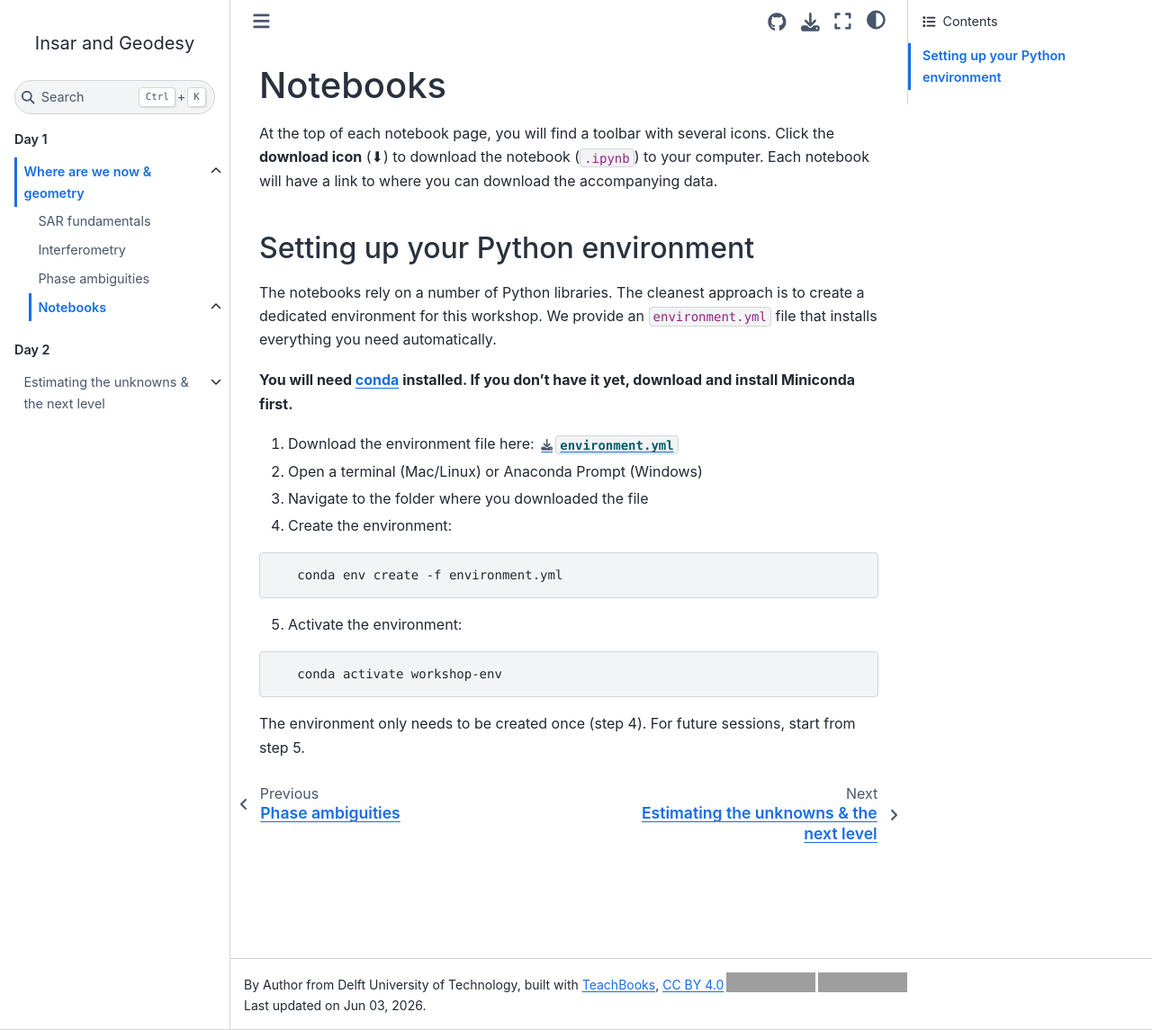
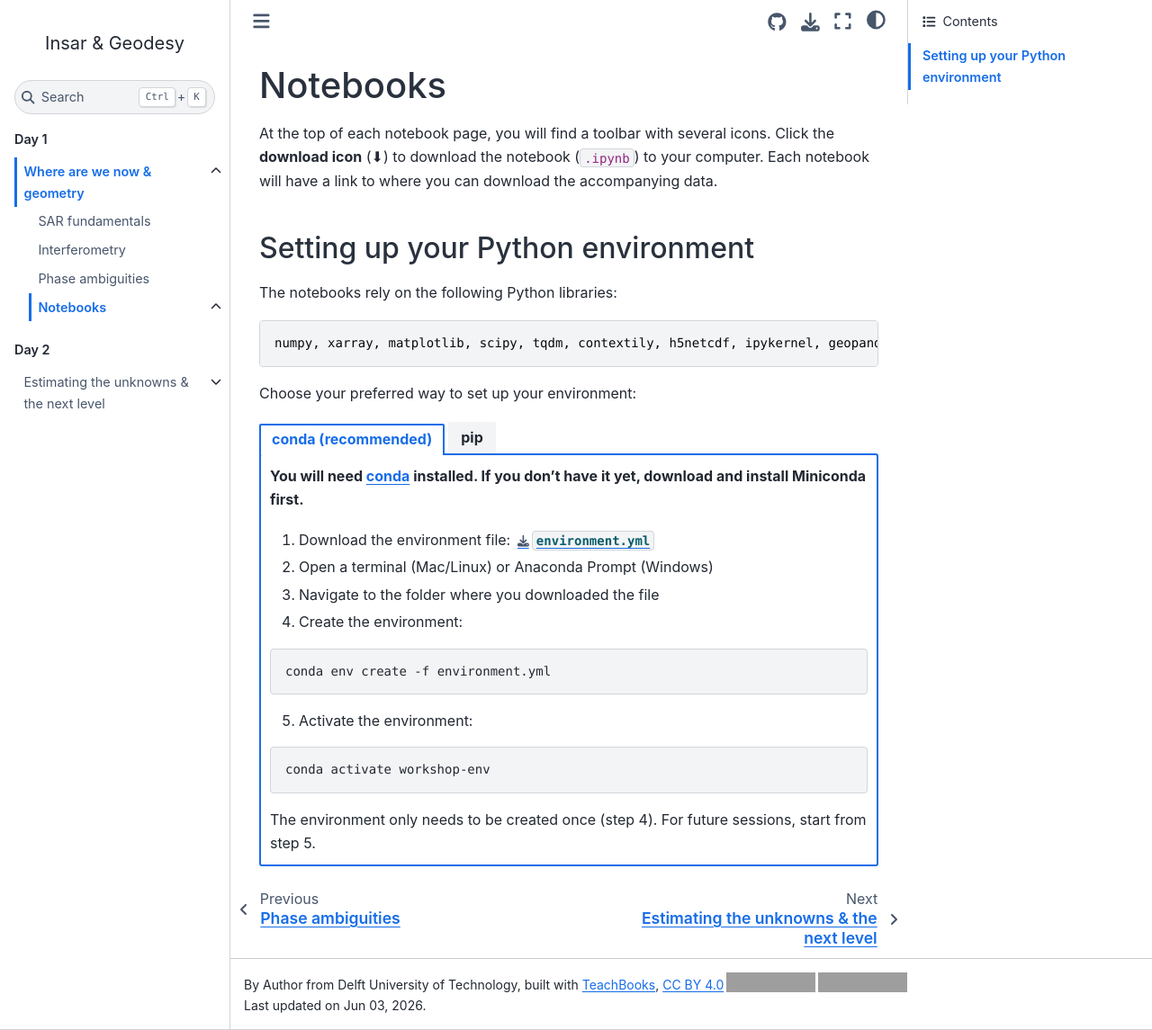
Before and after one commit to TUDelft-books/insar_and_geodesy, a Jupyter Book: the page built from book/day_one/notebooks.md, in a window 1280 px wide and 1145 px high. Shown: the whole window at 90% size. Built offline with Jupyter Book 1.0.4 settings and Sphinx 7.4.7 and the Sphinx Book theme 1.1.4, drawn with Linux system fonts in a browser that asks for light colours; pages that are not in the unit, such as notebooks, are missing from menus; comment, search, counter and statistics services are not loaded; grey boxes are pictures that could not be loaded.

Commit message:
edited setting up of env

````diff
--- a/book/_config.yml
+++ b/book/_config.yml
@@ -30,7 +30,7 @@
     html_baseurl: "https://oit.tudelft.nl>/<repo>"   # Replace this with your own URL, configuration part of Sphinx (https://www.sphinx-doc.org/en/master/index.html)
     html_theme_options:
       logo:
-        text: Insar and Geodesy          # Replace this with your own open interactive learning material title, configuration part of Sphinx (https://www.sphinx-doc.org/en/master/index.html)
+        text: Insar & Geodesy          # Replace this with your own open interactive learning material title, configuration part of Sphinx (https://www.sphinx-doc.org/en/master/index.html)
         # image_light:                               # Default value not shown (line can be removed), adds your logo for the light mode here (can be the same as image_dark) (disabling of TU Delft logo is required), configuration part of Sphinx (https://www.sphinx-doc.org/en/master/index.html)
         # image_dark:                                # Default value not shown (line can be removed), adds your logo for the dark mode here (can be the same as image_light) (disabling of TU Delft logo is required), configuration part of Sphinx (https://www.sphinx-doc.org/en/master/index.html)
       repository_url: "https://github.com/TUDelft-books/repo" # Add your own repo URL here, configuration part of JupyterBook v1 (https://jupyterbook.org/en/stable/customize/config.html)
--- a/book/day_one/notebooks.md
+++ b/book/day_one/notebooks.md
@@ -6,24 +6,49 @@
 
 ## Setting up your Python environment
 
-The notebooks rely on a number of Python libraries. The cleanest approach is to
-create a dedicated environment for this workshop. We provide an `environment.yml`
-file that installs everything you need automatically.
+The notebooks rely on the following Python libraries:
 
+```
+numpy, xarray, matplotlib, scipy, tqdm, contextily, h5netcdf, ipykernel, geopandas, drama
+```
+
+Choose your preferred way to set up your environment:
+
+::::{tab-set}
+
+:::{tab-item} conda (recommended)
 **You will need [conda](https://docs.conda.io/en/latest/miniconda.html) installed.
 If you don't have it yet, download and install Miniconda first.**
 
-1. Download the environment file here: {download}`environment.yml <basics_of_sar_interferometry/notebooks/environment.yml>`
+1. Download the environment file: {download}`environment.yml <basics_of_sar_interferometry/notebooks/environment.yml>`
 2. Open a terminal (Mac/Linux) or Anaconda Prompt (Windows)
 3. Navigate to the folder where you downloaded the file
 4. Create the environment:
 ```bash
-   conda env create -f environment.yml
+conda env create -f environment.yml
 ```
 5. Activate the environment:
 ```bash
-   conda activate workshop-env
+conda activate workshop-env
 ```
 
-The environment only needs to be created once (step 4). For future sessions,
-start from step 5.
+The environment only needs to be created once (step 4). For future sessions, start from step 5.
+:::
+
+:::{tab-item} pip
+If you prefer pip, install the required packages in your own environment:
+
+```bash
+pip install numpy xarray matplotlib scipy tqdm contextily h5netcdf ipykernel geopandas drama
+```
+
+We recommend doing this inside a virtual environment:
+
+```bash
+python -m venv workshop-env
+source workshop-env/bin/activate  # Windows: workshop-env\Scripts\activate
+pip install numpy xarray matplotlib scipy tqdm contextily h5netcdf ipykernel geopandas drama
+```
+:::
+
+::::
````
